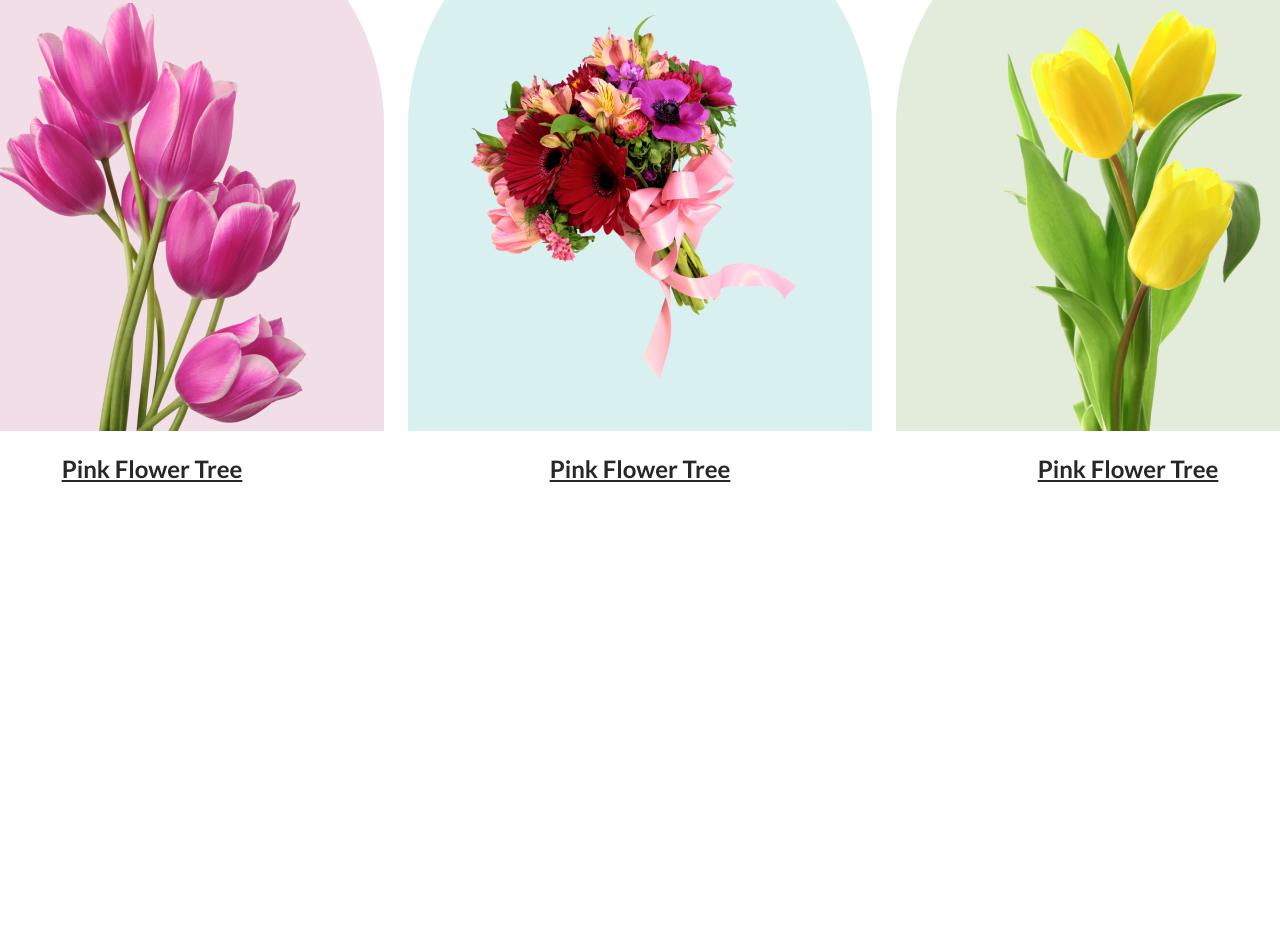
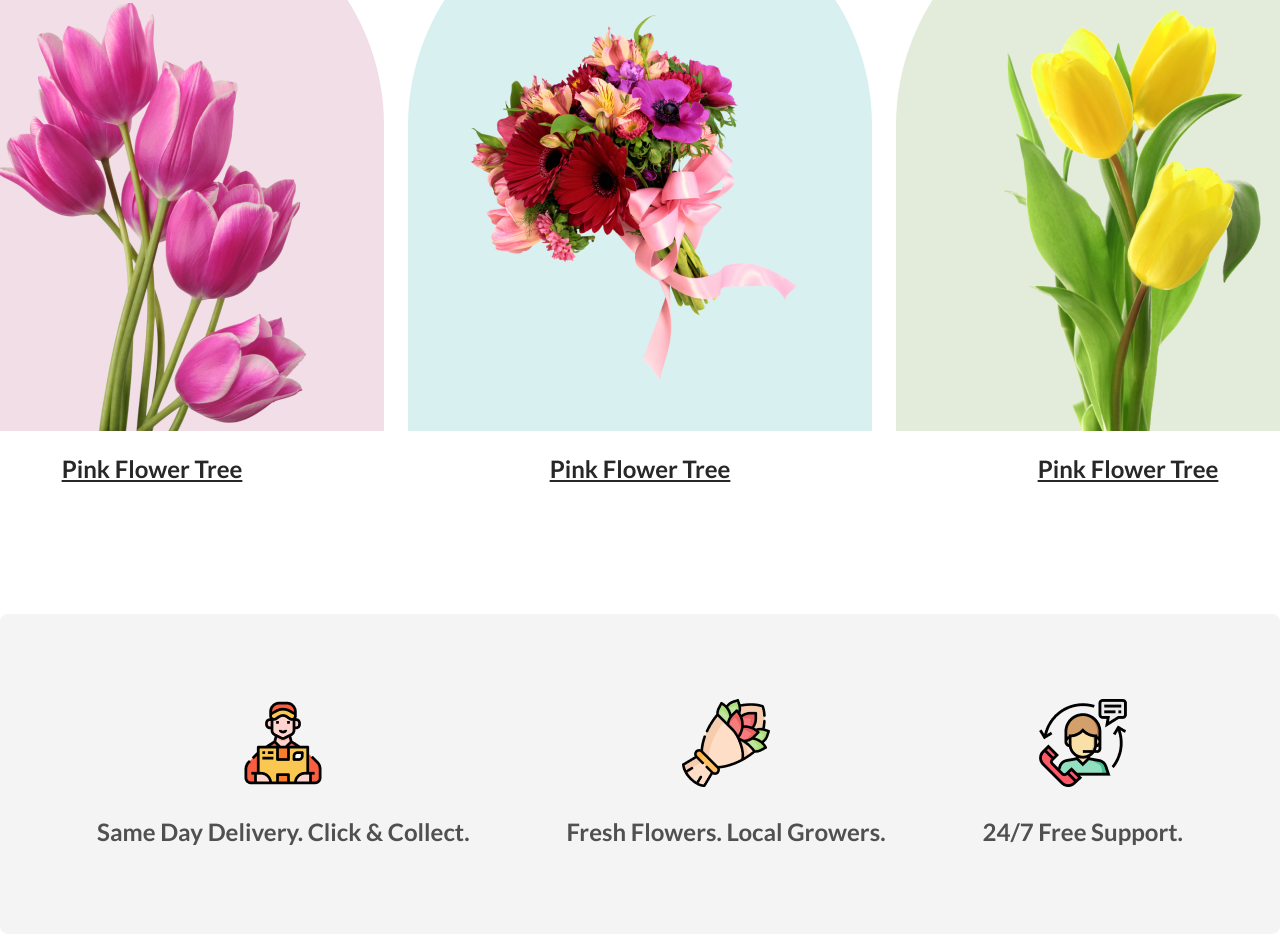
Before and after one commit to Fardin7864/flower-shop, a plain HTML site: page index.html in a window 1280 px wide. Shown: the part 1117-2054 px from the top of the page. Before the commit the page ends 1618 px from the top, so only its background shows below. Drawn offline with Linux system fonts and the light colour scheme.

Commit message:
Support & service banner added

```diff
--- a/index.html
+++ b/index.html
@@ -70,5 +70,25 @@
         <a href="#" class="featured-flower-name">Pink Flower Tree</a>
       </div>
     </div>
+
+    <!-- support banner -->
+    <div class="support-banner">
+      <div class="support-banner-container">
+        <div class="support-banner-info">
+          <img src="flower/Group 57.png" alt="" class="support-banner-icon">
+          <p class="support-banner-description">Same Day Delivery. Click & Collect.</p>
+        </div>
+        <div class="support-banner-info">
+          <img src="flower/Group 58.png" alt="" class="support-banner-icon">
+          <p class="support-banner-description">Fresh Flowers. Local Growers.</p>
+        </div>
+        <div class="support-banner-info">
+          <img src="flower/Group 59.png" alt="" class="support-banner-icon">
+          <p class="support-banner-description">24/7 Free Support.</p>
+        </div>
+      </div>
+    </div>
+
+
   </body>
 </html>
--- a/style.css
+++ b/style.css
@@ -81,7 +81,8 @@
 
 /* featured banner box */
 .featured-banner,
-.featured-flower-name {
+.featured-flower-name,
+.support-banner {
     display: flex;
     justify-content: center;
     align-items: center;
@@ -135,3 +136,36 @@
     margin-top: 20px;
     text-decoration-line: underline;
 }
+
+/* suppor & service banner */
+
+.support-banner {
+    margin: 128px 0;
+}
+
+.support-banner-container {
+    width: 1440px;
+    height: 320px;
+    border-radius: 8px;
+    display: flex;
+    justify-content: space-evenly;
+    align-items: center;
+    background: rgba(39, 39, 39, 0.05);
+}
+
+.support-banner-icon {
+    width: 88px;
+    height: 88px;
+}
+
+.support-banner-info {
+    text-align: center;
+}
+
+.support-banner-description {
+    color: rgba(39, 39, 39, 0.80);
+    font-size: 24px;
+    font-weight: 600;
+    line-height: 35px;
+    margin-top: 24px;
+}
```
